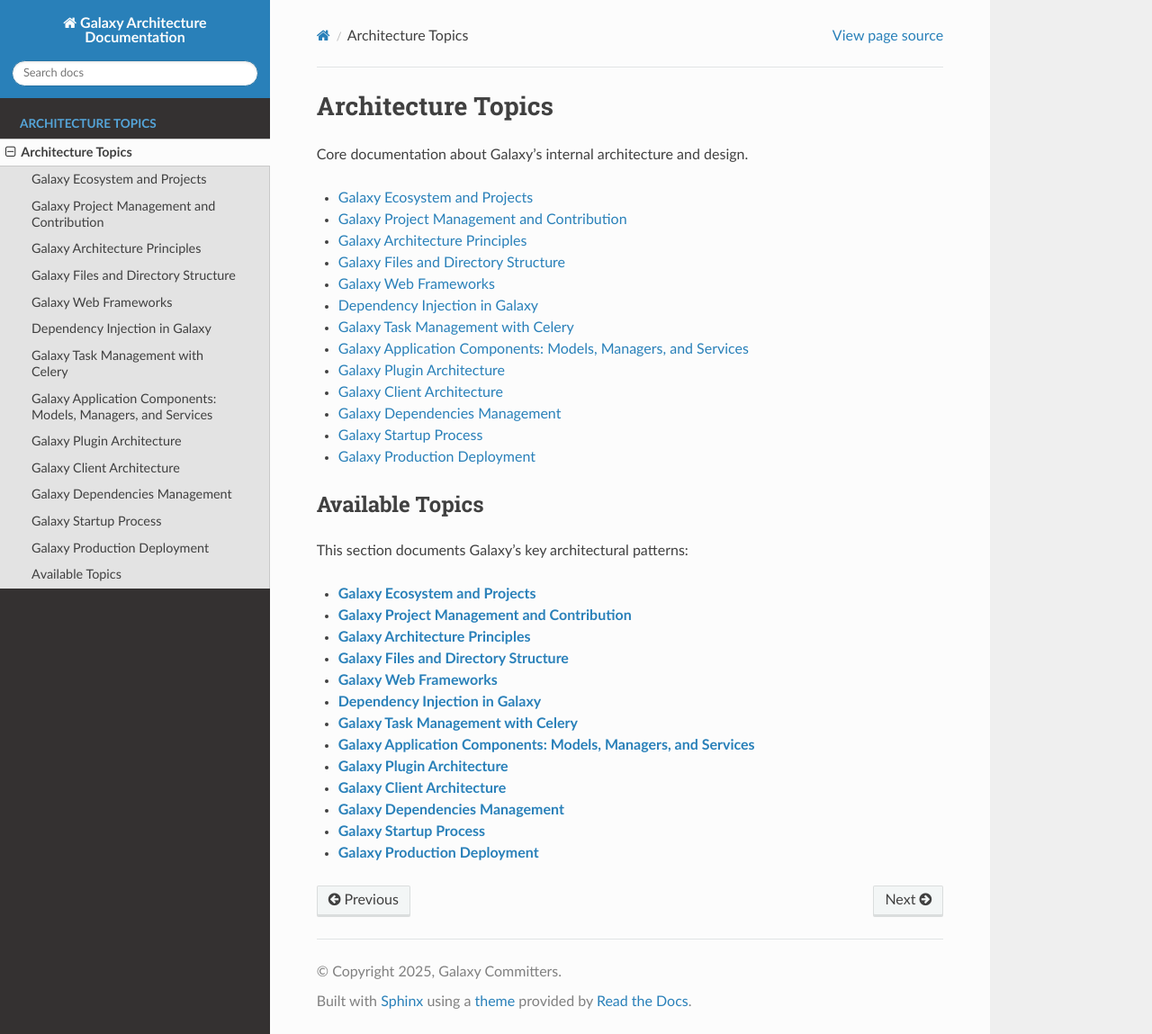
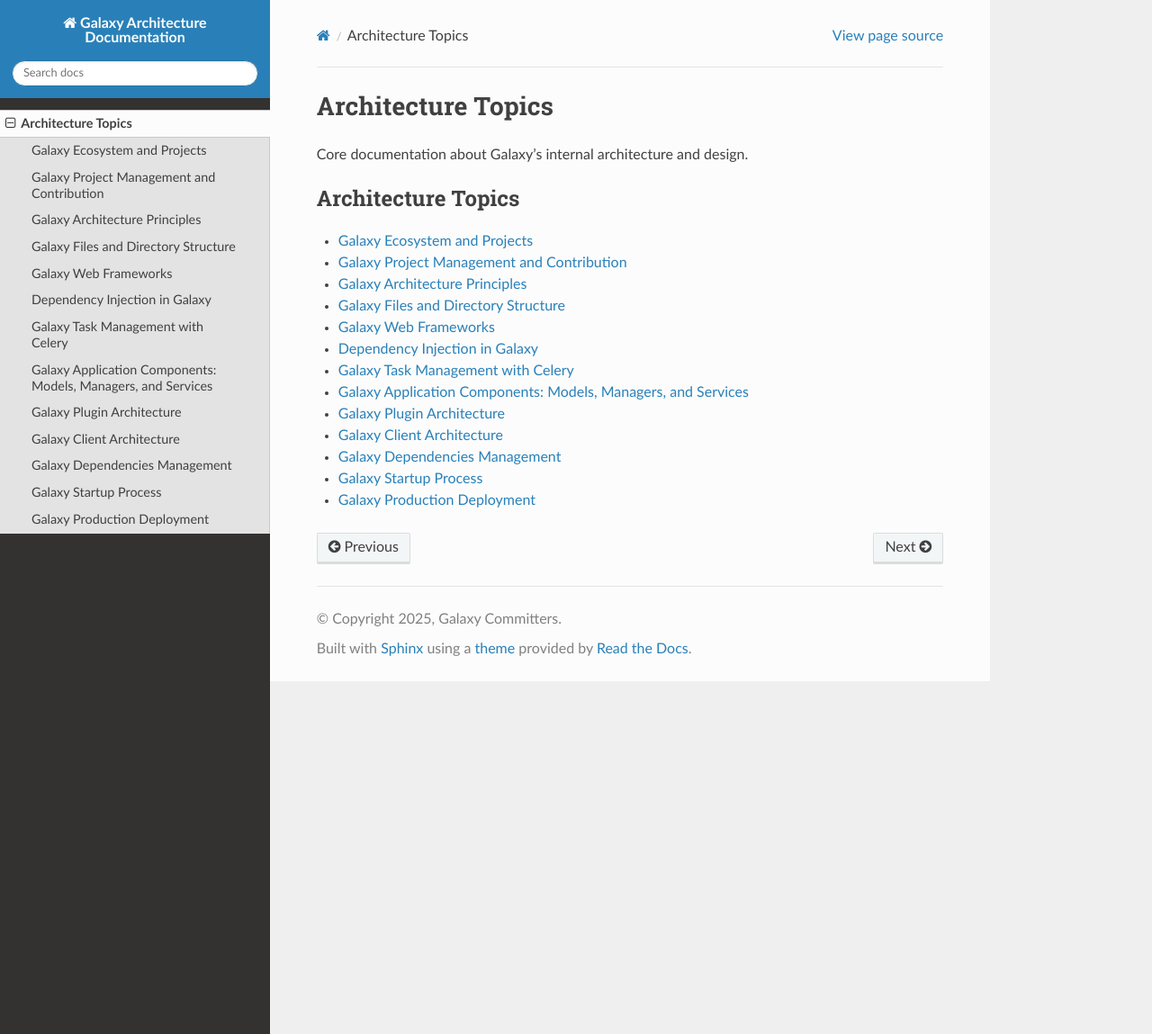
Before and after one commit to jmchilton/galaxy-architecture, a Sphinx documentation site: the page built from doc/source/architecture/index.md, in a window 1280 px wide and 1149 px high. Shown: the whole window at 90% size. Built offline with Sphinx 7.4.7 and the Read the Docs theme 3.1.0, drawn with Linux system fonts in a browser that asks for light colours.

Commit message:
Remove duplicate 'Architecture Topics' listings in Sphinx docs
- Remove 'Available Topics' section from architecture/index.md generation
- Use toctree with caption instead of manual topic list
- Simplify index.md sidebar hierarchy to avoid duplication
- toctree now serves as single source of truth for topic navigation

````diff
--- a/doc/source/architecture/index.md
+++ b/doc/source/architecture/index.md
@@ -19,21 +20,3 @@
 startup
 production
 ```
-
-## Available Topics
-
-This section documents Galaxy's key architectural patterns:
-
-- **[Galaxy Ecosystem and Projects](ecosystem.md)**
-- **[Galaxy Project Management and Contribution](project-management.md)**
-- **[Galaxy Architecture Principles](principles.md)**
-- **[Galaxy Files and Directory Structure](files.md)**
-- **[Galaxy Web Frameworks](frameworks.md)**
-- **[Dependency Injection in Galaxy](dependency-injection.md)**
-- **[Galaxy Task Management with Celery](tasks.md)**
-- **[Galaxy Application Components: Models, Managers, and Services](application-components.md)**
-- **[Galaxy Plugin Architecture](plugins.md)**
-- **[Galaxy Client Architecture](client.md)**
-- **[Galaxy Dependencies Management](dependencies.md)**
-- **[Galaxy Startup Process](startup.md)**
-- **[Galaxy Production Deployment](production.md)**
````
Also changed, not shown: other parts of doc/source/architecture/index.md (+1 -0 lines), doc/source/architecture/dependencies.md (+0 -4 lines), doc/source/architecture/production.md (+0 -4 lines), doc/source/architecture/startup.md (+0 -4 lines), doc/source/index.md (+0 -1 lines), 1 other file.
